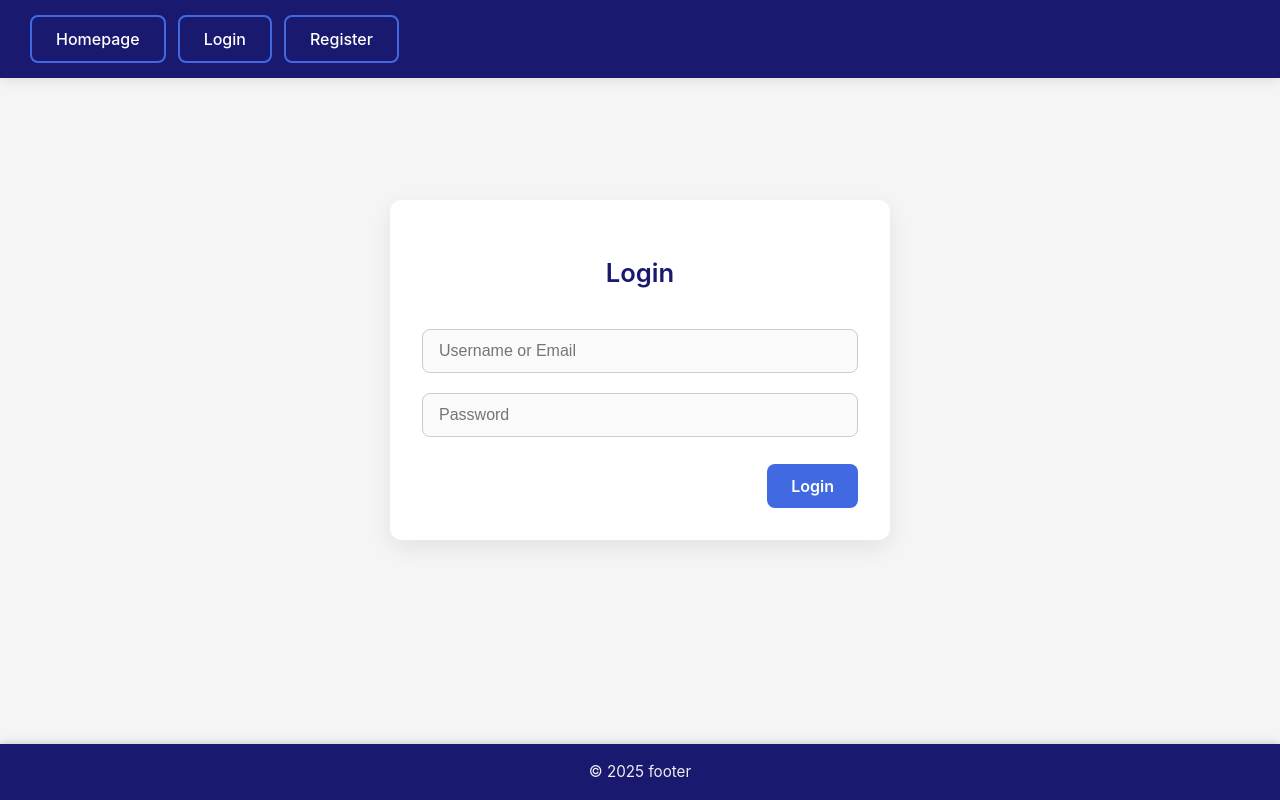
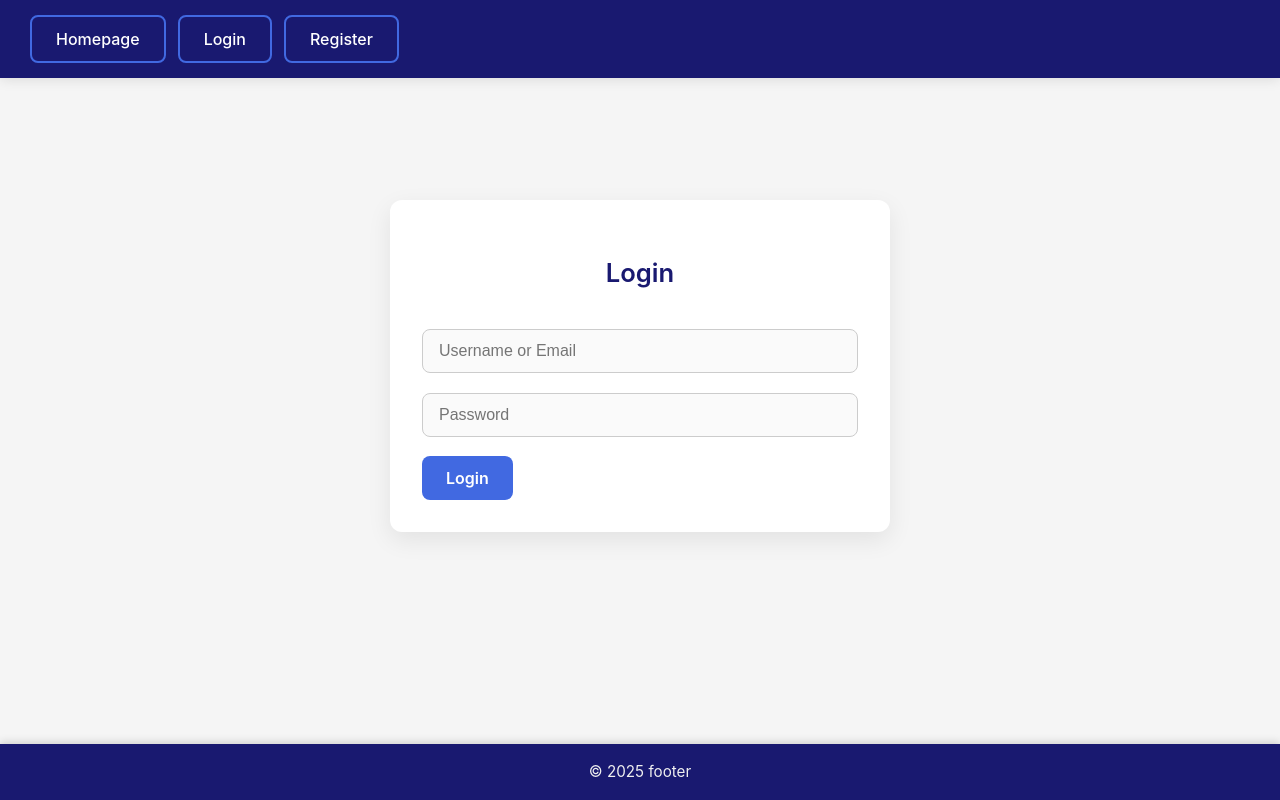
Before and after one commit to HussainALAradi5/books_builds_minds, a React (Vite) app in the folder client/: page /login in a window 1280 px wide. Built offline with nearby package versions, Linux system fonts and the light colour scheme; no server answers.

Commit message:
some minor style fix

```diff
--- a/client/src/styles/form.css
+++ b/client/src/styles/form.css
@@ -156,7 +156,7 @@
 
 .review-form .form-actions {
   display: flex;
-  justify-content: flex-end;
+  justify-content: center;
   margin-top: 1rem;
 }
 
--- a/client/src/styles/review.css
+++ b/client/src/styles/review.css
@@ -74,12 +74,6 @@
   font-weight: bold;
 }
 
-.form-actions {
-  display: flex;
-  justify-content: flex-end;
-  gap: 0.75rem;
-  margin-top: 0.5rem;
-}
 
 .form-button {
   background-color: royalblue;
```
